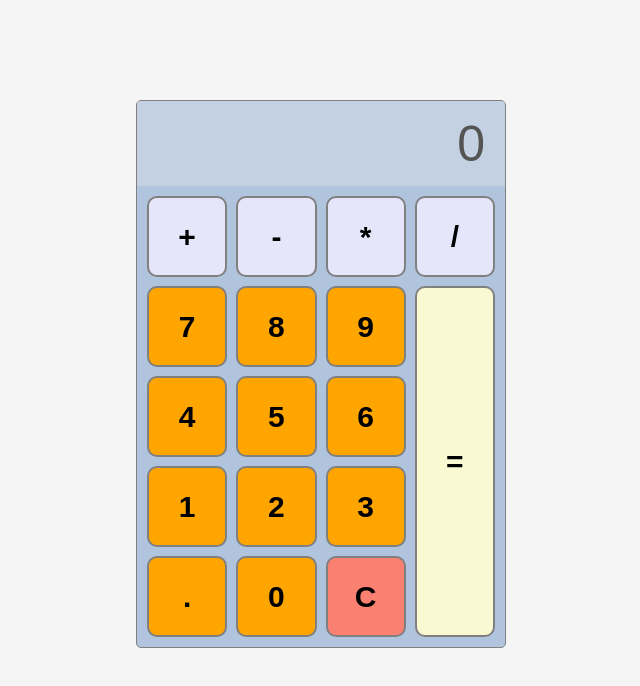
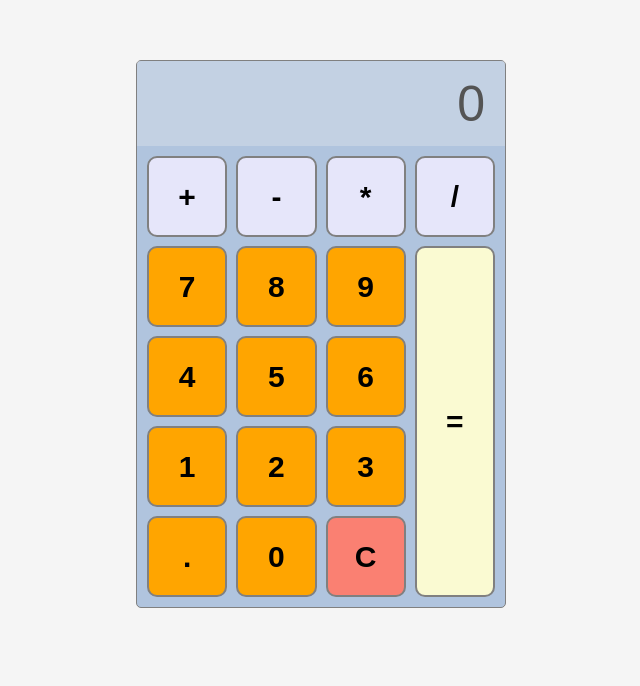
Before and after one commit to katmobilewriter/basic-calculator, a plain HTML site: page index.html in a window 1280 px wide. Shown: the part 106-792 px from the top of the page, without its empty margins (319-959 px from the left). Drawn offline with Linux system fonts and the light colour scheme.

Commit message:
Update index.css

```diff
--- a/index.css
+++ b/index.css
@@ -21,7 +21,7 @@
         border: 1px solid gray;
         border-radius: 5px;
         position: absolute;
-        top: 60%; /*placement of the calculator */
+        top: 55%; /*placement of the calculator */
         left: 50%;
         transform: translate(-50%, -50%); /*to make the calculator center on the page*/
         width: 370px;
```
